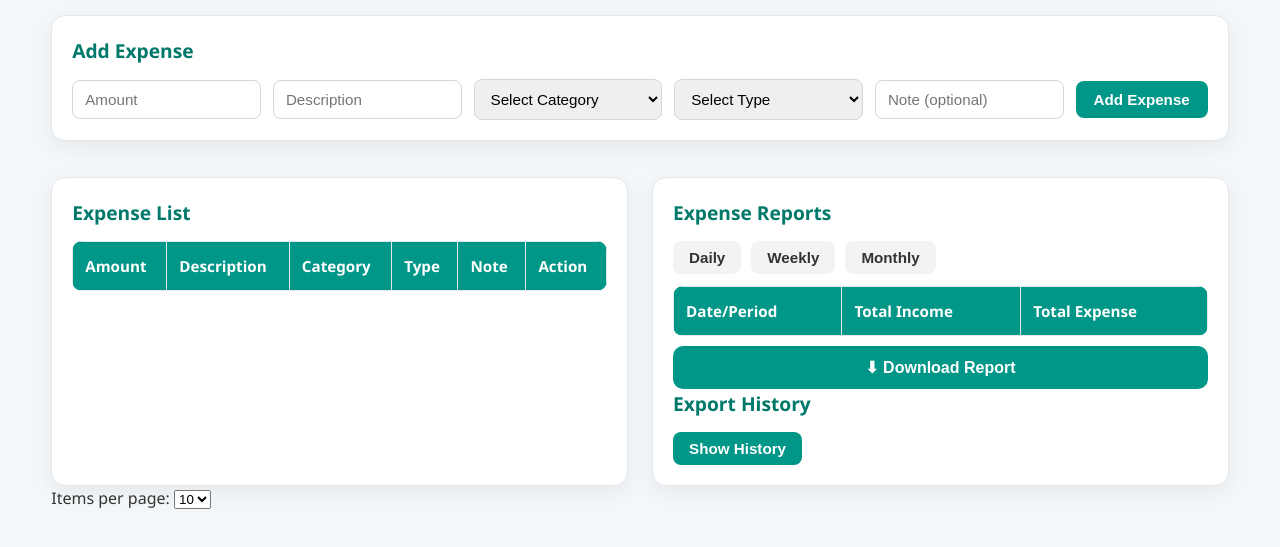
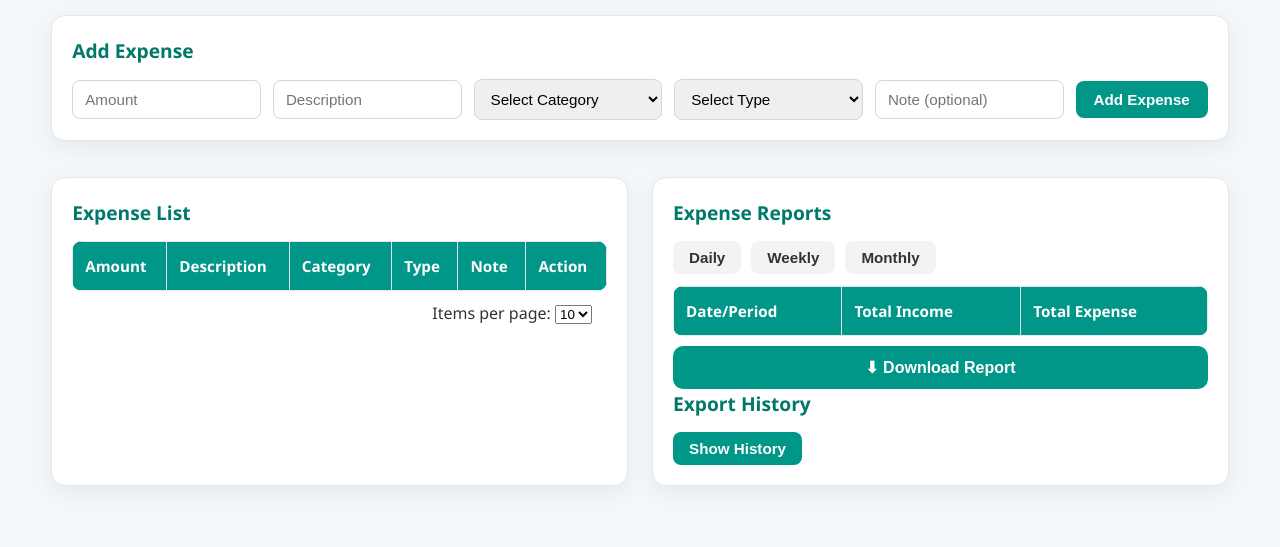
Before and after one commit to as0628/Expense-tracker, a website: page expense-tracker/public/premiumexpense.html in a window 1280 px wide. Shown: the part 129-676 px from the top of the page. Drawn offline with Linux system fonts and the light colour scheme.

```diff
--- a/expense-tracker/public/premiumexpense.html
+++ b/expense-tracker/public/premiumexpense.html
@@ -5,11 +5,24 @@
   <meta name="viewport" content="width=device-width, initial-scale=1.0"/>
   <title>Premium Expense Tracker</title>
   <link rel="stylesheet" href="premiumexpense.css" />
+  <style>
+    /* Add these styles to keep pagination inside card, right corner */
+    .expense-pagination-container {
+      display: flex;
+      justify-content: flex-end;
+      align-items: center;
+      margin-top: 10px;
+      gap: 15px;
+    }
+    .expense-pagination-container .pagination {
+      display: flex;
+      gap: 5px;
+    }
+  </style>
 </head>
 <body>
   <div id="expense-container">
     <h1>Expense Tracker</h1>
-
 
     <div class="top-bar">
       <div class="right-controls">
@@ -44,7 +57,6 @@
       </form>
     </div>
 
-
     <div class="grid">
       <!-- Expense List -->
       <div class="card">
@@ -62,6 +74,20 @@
           </thead>
           <tbody id="expense-body"></tbody>
         </table>
+
+        <!-- Pagination moved inside Expense List card -->
+        <div class="expense-pagination-container">
+          <div class="pagination-controls">
+            <label for="expensePageSizeSelect">Items per page:</label>
+            <select id="expensePageSizeSelect">
+              <option value="5">5</option>
+              <option value="10" selected>10</option>
+              <option value="20">20</option>
+              <option value="25">25</option>
+            </select>
+          </div>
+          <div class="pagination" id="expense-pagination"></div>
+        </div>
       </div>
 
       <!-- Expense Reports -->
@@ -95,9 +121,7 @@
           </thead>
           <tbody id="history-body"></tbody>
         </table>
-
         <button id="toggle-history-btn">Show History</button>
-
       </div>
     </div>
 
@@ -115,39 +139,21 @@
         <tbody id="leaderboard-body"></tbody>
       </table>
     </div>
-    <div class="pagination-controls">
-  <label for="pageSizeSelect">Items per page:</label>
-  <select id="pageSizeSelect">
-    <option value="3">3</option>
-    <option value="10" selected>10</option>
-    <option value="20">20</option>
-    <option value="40">40</option>
-  </select>
-</div>
-
-<div class="pagination" id="pagination"></div>
-
   </div>
 
   <script src="premiumexpense.js"></script>
   <script>
     document.addEventListener("DOMContentLoaded", () => {
       const logoutBtn = document.getElementById("logout-btn");
-    console.log("Logout button element:", logoutBtn);
-
       if (logoutBtn) {
         logoutBtn.addEventListener("click", () => {
-        console.log("Logout clicked!");
           localStorage.removeItem("token");
           localStorage.removeItem("user");
-       // alert("You are logged out!");
           window.location.href = "login.html";
         });
-    } else {
-      console.error(" Logout button not found in DOM");
       }
-
-
+      const leaderboardBtn = document.getElementById("show-leaderboard-btn");
+      const leaderboardSection = document.getElementById("leaderboard-section");
       if (leaderboardBtn) {
         leaderboardBtn.addEventListener("click", () => {
           leaderboardSection.classList.toggle("hidden");
@@ -158,6 +164,5 @@
       }
     });
   </script>
-
 </body>
 </html>
```
Lines whose indentation alone changed are shown as unchanged.
